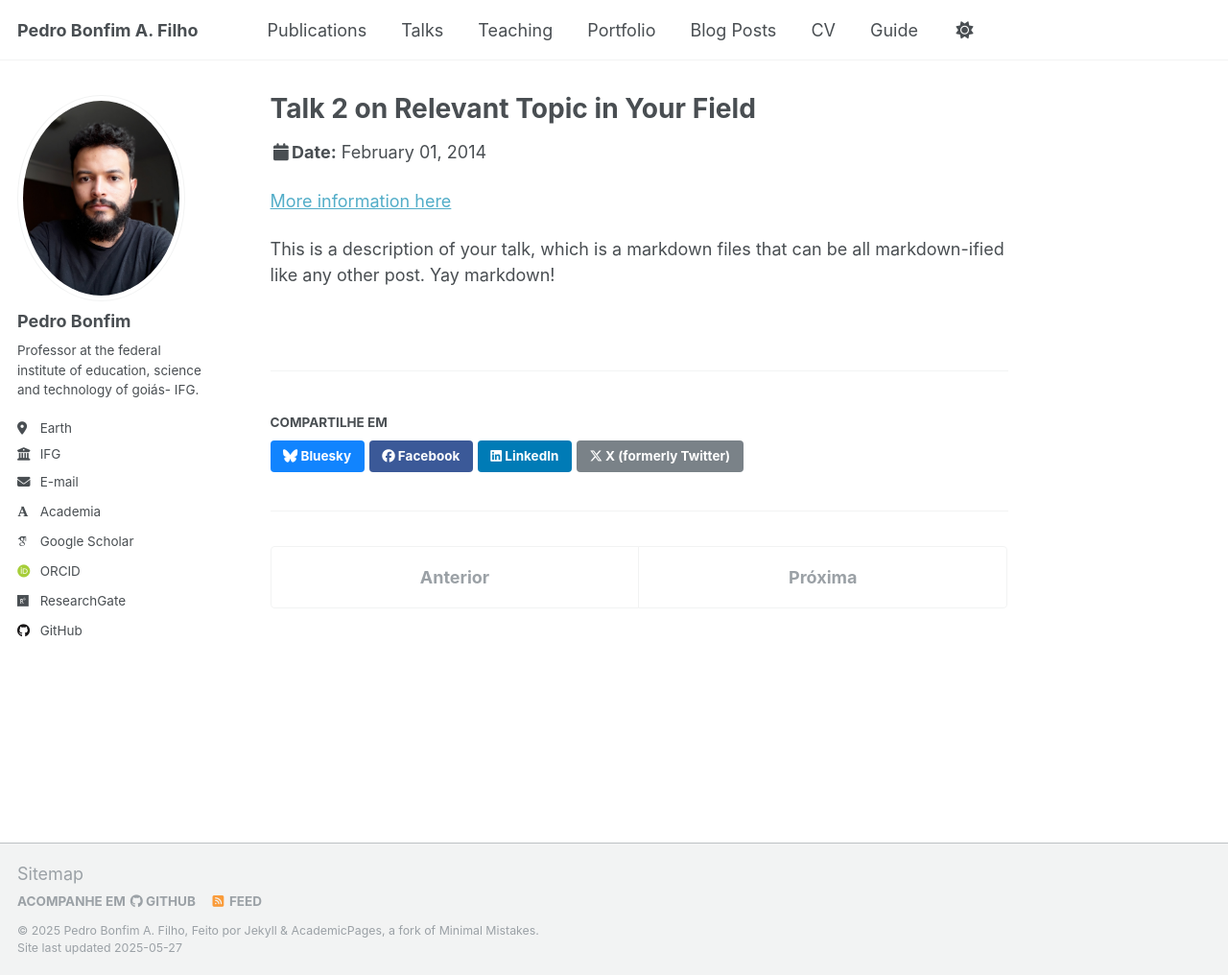
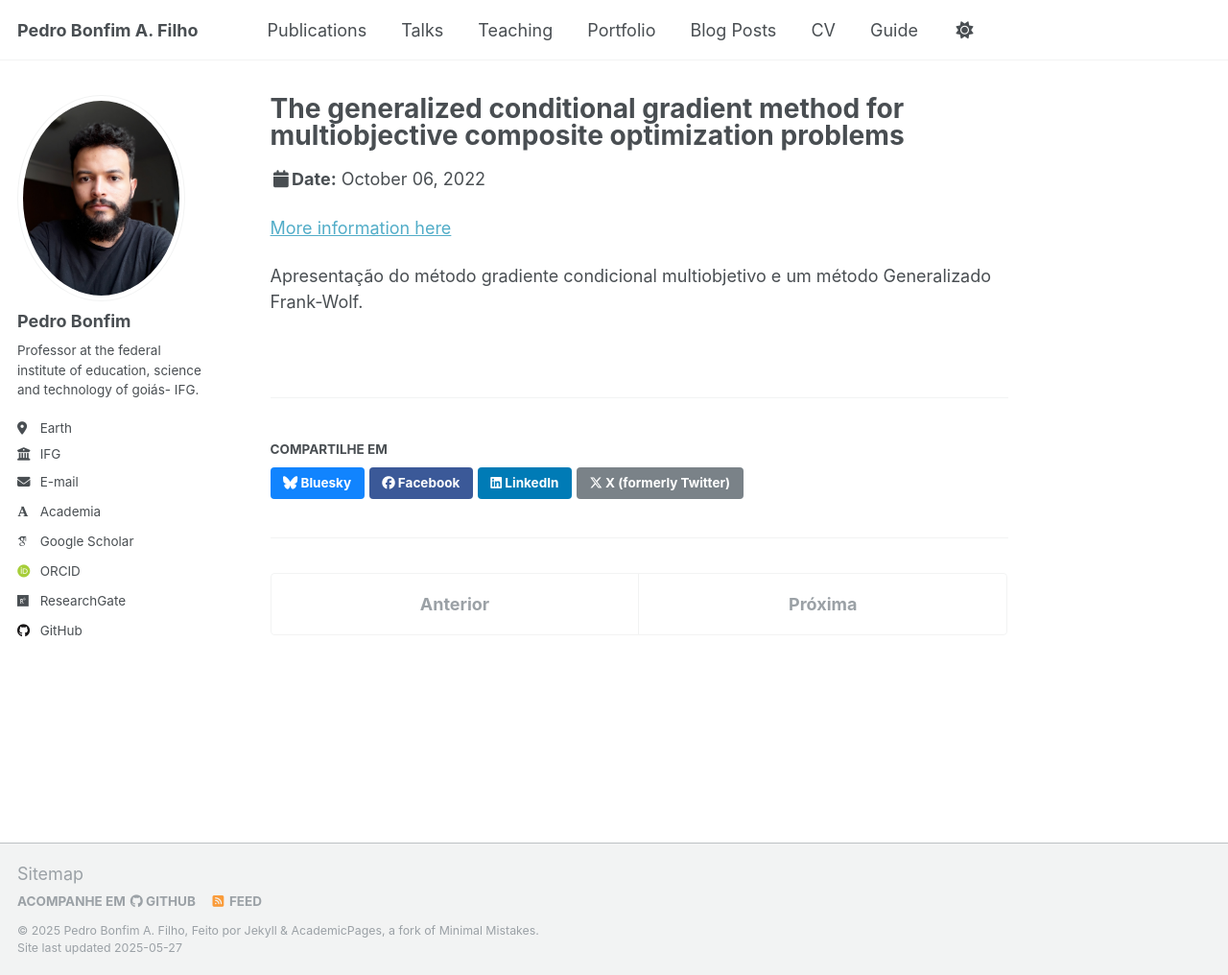
Before and after one commit to pedroassuncaofilho/pedroassuncaofilho.github.io, a Jekyll site: the page built from _talks/2014-02-01-talk-2.md, in a window 1280 px wide and 1016 px high. Shown: the whole window at 96% size. Built offline with Jekyll 4.4.1, drawn with Linux system fonts in a browser that asks for light colours; some web fonts are replaced.

Commit message:
talk-2.md

```diff
--- a/_talks/2014-02-01-talk-2.md
+++ b/_talks/2014-02-01-talk-2.md
@@ -1,13 +1,13 @@
 ---
-title: "Talk 2 on Relevant Topic in Your Field"
+title: "The generalized conditional gradient method for multiobjective composite optimization problems"
 collection: talks
 type: "Talk"
-permalink: /talks/2014-02-01-talk-2
-venue: "London School of Testing"
-date: 2014-02-01
-location: "London, UK"
+permalink: /talks/2022-10-06-talk-2
+venue: "IV Congresso Brasileiro de Jovens Pesquisadores em Matemática Pura e Aplicada"
+date: 2022-10-06
+location: "João Pesssoa,PR, BR"
 ---
 
-[More information here](http://example2.com)
+[More information here](https://mat.ufpb.br/jovens/index.php/atividades/sessoes-tematicas)
 
-This is a description of your talk, which is a markdown files that can be all markdown-ified like any other post. Yay markdown!
+Apresentação do método gradiente condicional multiobjetivo e um método Generalizado Frank-Wolf.
```
